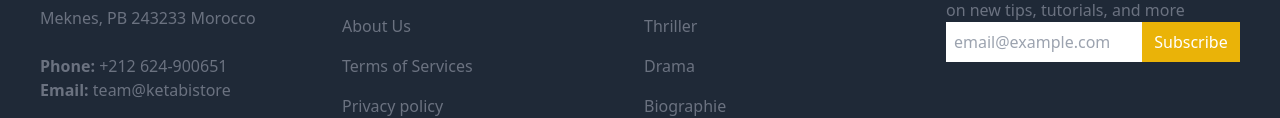
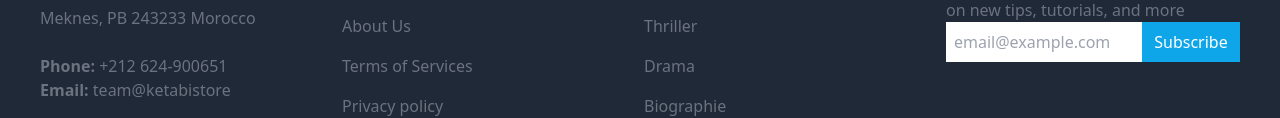
Before and after one commit to Mr-AXEL01/KETABI, a website: page index.html in a window 1280 px wide. Shown: the part 2011-2129 px from the top of the page. Drawn offline with nearby package versions, Linux system fonts and the light colour scheme.

Commit message:
change theme button

```diff
--- a/index.html
+++ b/index.html
@@ -159,7 +159,7 @@
                         <p class="text-gray-500">Join 37,000+ others and never miss out on new tips, tutorials, and more</p>
                         <form class="flex flex-row flex-wrap">
                             <input type="text" class="text-gray-500 w-2/3 p-2 focus:border-yellow-500" placeholder="email@example.com">
-                            <button class="p-2 w-1/3 bg-yellow-500 text-white hover:bg-yellow-600">Subscribe</button>
+                            <button class="p-2 w-1/3 bg-sky-500 text-white hover:bg-sky-600">Subscribe</button>
                         </form>
                     </div>
                 </div>
```
